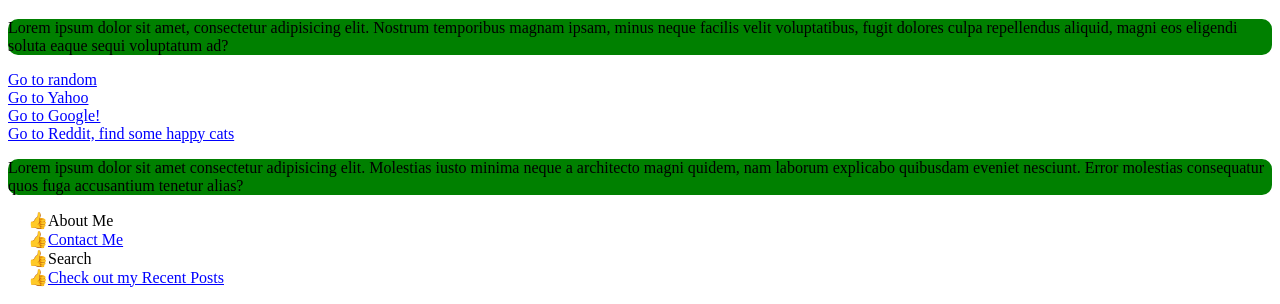
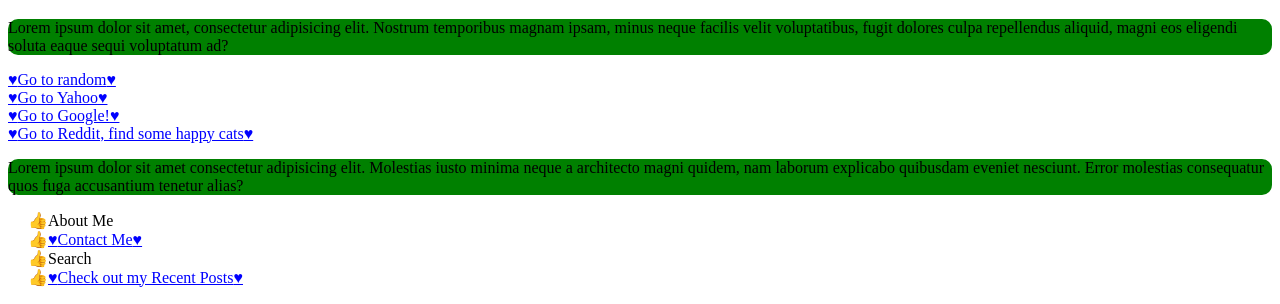
Before and after one commit to HelonDCI/test-github, a plain HTML site: page index.html in a window 1280 px wide. Shown: the part 377-681 px from the top of the page. Drawn offline with Linux system fonts and the light colour scheme.

Commit message:
added before && after pseudo styles

```diff
--- a/style.css
+++ b/style.css
@@ -1,3 +1,11 @@
+a::before {
+  content: '♥';
+}
+
+a::after {
+  content: '♥';
+}
+
 /* style for links that have not been visited yet */
 
 a:link {
```
